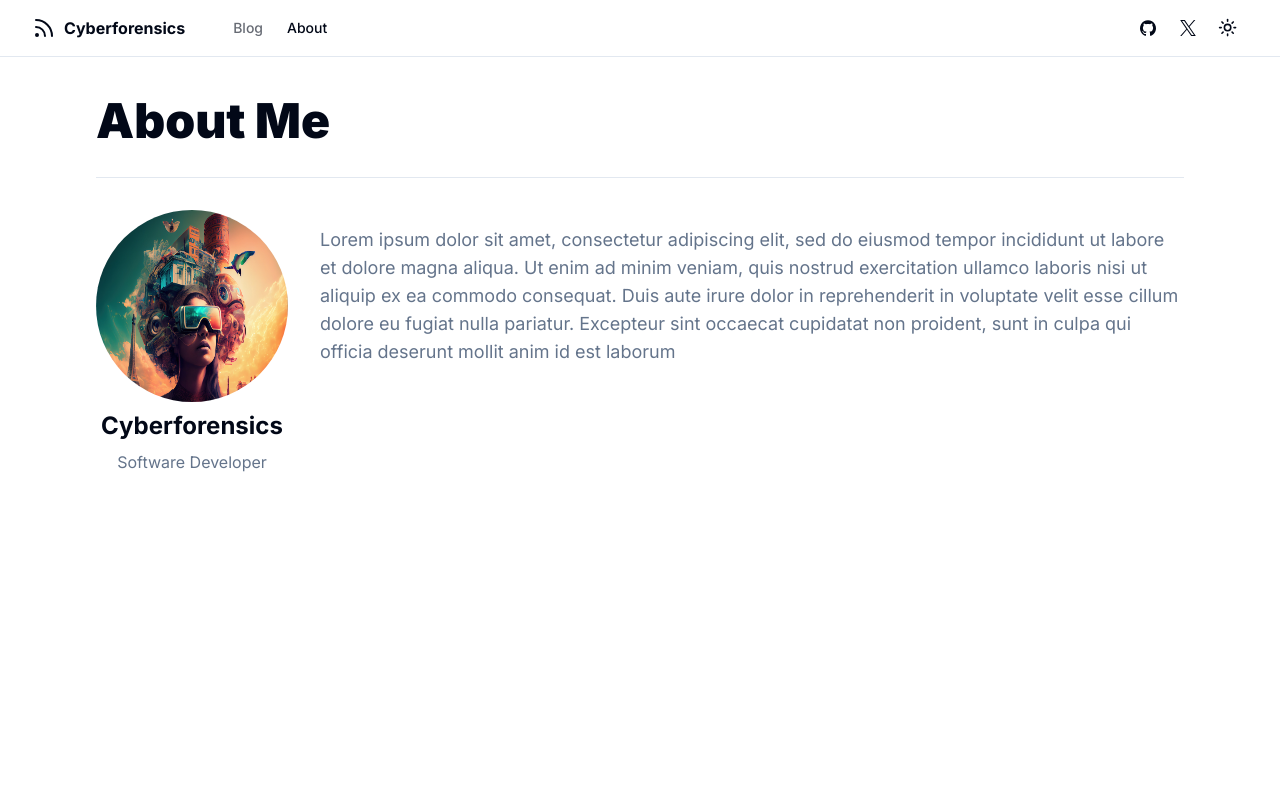
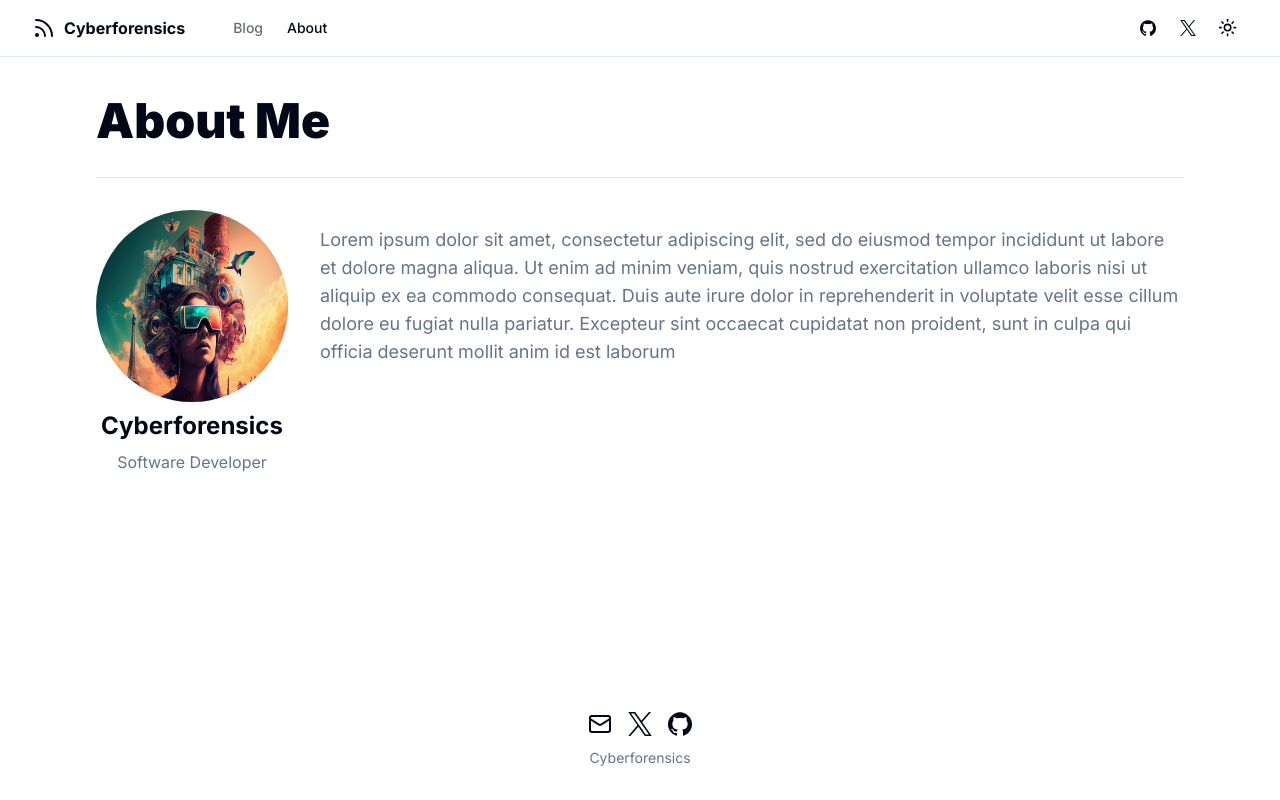
Before and after one commit to icodemasters/cyber-forensics, a Next.js app: page /about in a window 1280 px wide. Built offline with nearby package versions, Linux system fonts and the light colour scheme; no server answers.

Commit message:
Stage 12: Site Footer

```diff
--- a/src/app/layout.tsx
+++ b/src/app/layout.tsx
@@ -5,6 +5,7 @@
 import { SiteHeader } from "@/components/site-header";
 import { Providers } from "@/components/providers";
 import { siteConfig } from "../config/site";
+import { SiteFooter } from "@/components/site-footer";
 
 const inter = Inter({ subsets: ["latin"], variable: "--font-sans" });
 
@@ -37,6 +38,7 @@
           <div className="relative flex min-h-dvh flex-col bg-background">
             <SiteHeader />
             <main className="flex-1">{children}</main>
+            <SiteFooter />
           </div>
         </Providers>
       </body>
--- /dev/null
+++ b/src/components/site-footer.tsx
@@ -0,0 +1,31 @@
+import { siteConfig } from "@/config/site";
+import { Mail } from "lucide-react";
+import { Icons } from "./icons";
+
+export function SiteFooter() {
+  return (
+    <footer>
+      <div className="mb-6 mt-14 flex flex-col items-center">
+        <div className="mb-3 flex space-x-4">
+          <a target="_blank" rel="noreferrer" href="mailto:dev.ops.mn@gmail.com">
+            <span className="sr-only">Mail</span>
+            <Mail className="h-6 w-6" />
+          </a>
+          <a target="_blank" rel="noreferrer" href={siteConfig.links.twitter}>
+            <span className="sr-only">Twitter</span>
+            <Icons.twitter className="h-6 w-6" />
+          </a>
+          <a target="_blank" rel="noreferrer" href={siteConfig.links.github}>
+            <span className="sr-only">GitHub</span>
+            <Icons.gitHub className="h-6 w-6" />
+          </a>
+        </div>
+        <div className="mb-2 flex space-x-2 text-sm text-muted-foreground">
+          <a href={siteConfig.links.personalSite} target="_blank">
+            {siteConfig.author}
+          </a>
+        </div>
+      </div>
+    </footer>
+  );
+}
```
